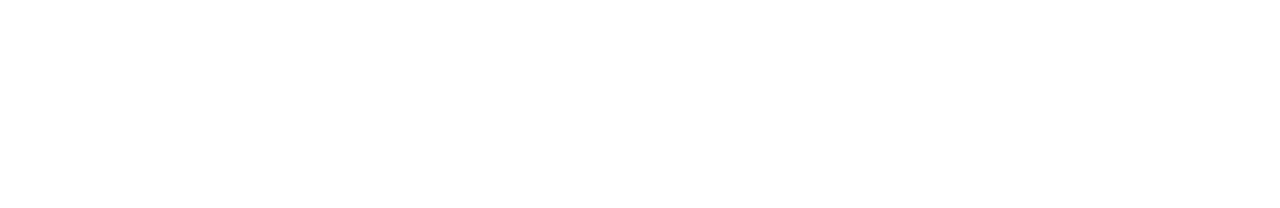
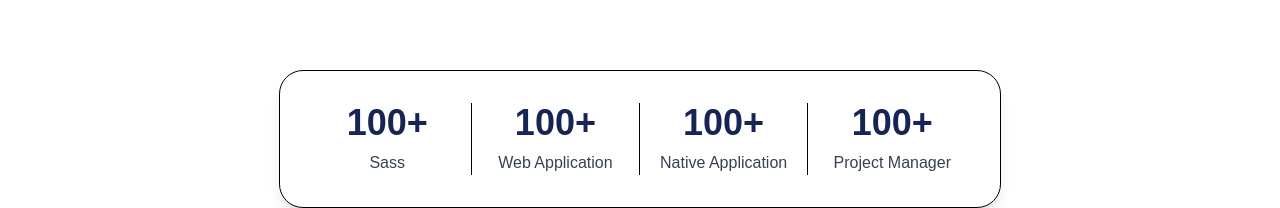
Before and after one commit to shuntaro731/new-react-landing, a React (Vite) app: page / in a window 1280 px wide. Shown: the part 694-902 px from the top of the page. Before the commit the page ends 800 px from the top, so only its background shows below. Built offline with nearby package versions, Linux system fonts and the light colour scheme.

Commit message:
feat: create Numbers section

```diff
--- a/src/App.tsx
+++ b/src/App.tsx
@@ -1,10 +1,12 @@
 import Layout from "./components/Layout";
 import { Hero } from "./components/sections/Hero";
+import Numbers from "./components/sections/Numbers";
 
 function App() {
   return (
     <Layout title="landing page">
       <Hero />
+      <Numbers />
     </Layout>
   );
 }
--- /dev/null
+++ b/src/components/sections/Numbers.tsx
@@ -0,0 +1,45 @@
+import Container from "../shared/Container";
+
+function Numbers() {
+  return (
+    <section className="relative mt-12 md:mt-16">
+      <Container className="flex justify-center align-center">
+        <div
+          className="mx-auto lg:mx0 p-5 sm:p-6 sm:py-8 max-w-5xl rounded-3xl
+          bg-box-bg border border-box-border shadow-lg shadow-box-shadow
+          md:divide-x divide-box-border grid grid-cols-2 md:grid-cols-4"
+        >
+          <div className="text-center px-5">
+            <h2 className="font-semibold text-xl sm:text-2xl md:text-4xl text-heading-1">
+              100+
+            </h2>
+            <p className="mt-2 text-heading-3">Sass</p>
+          </div>
+
+          <div className="text-center px-5">
+            <h2 className="font-semibold text-xl sm:text-2xl md:text-4xl text-heading-1">
+              100+
+            </h2>
+            <p className="mt-2 text-heading-3">Web Application</p>
+          </div>
+
+          <div className="text-center px-5">
+            <h2 className="font-semibold text-xl sm:text-2xl md:text-4xl text-heading-1">
+              100+
+            </h2>
+            <p className="mt-2 text-heading-3">Native Application</p>
+          </div>
+
+          <div className="text-center px-5">
+            <h2 className="font-semibold text-xl sm:text-2xl md:text-4xl text-heading-1">
+              100+
+            </h2>
+            <p className="mt-2 text-heading-3">Project Manager</p>
+          </div>
+        </div>
+      </Container>
+    </section>
+  );
+}
+
+export default Numbers;
```
